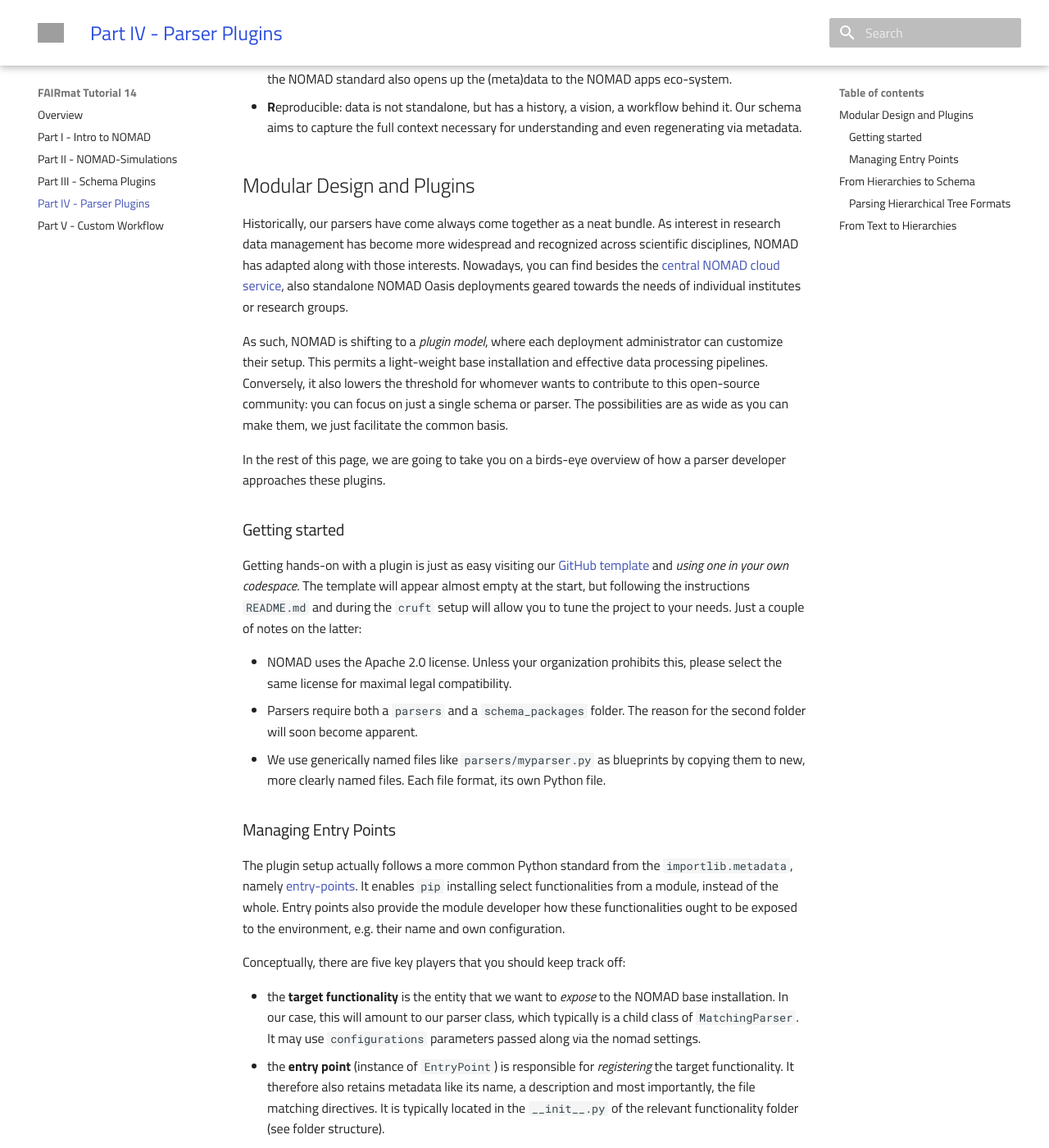
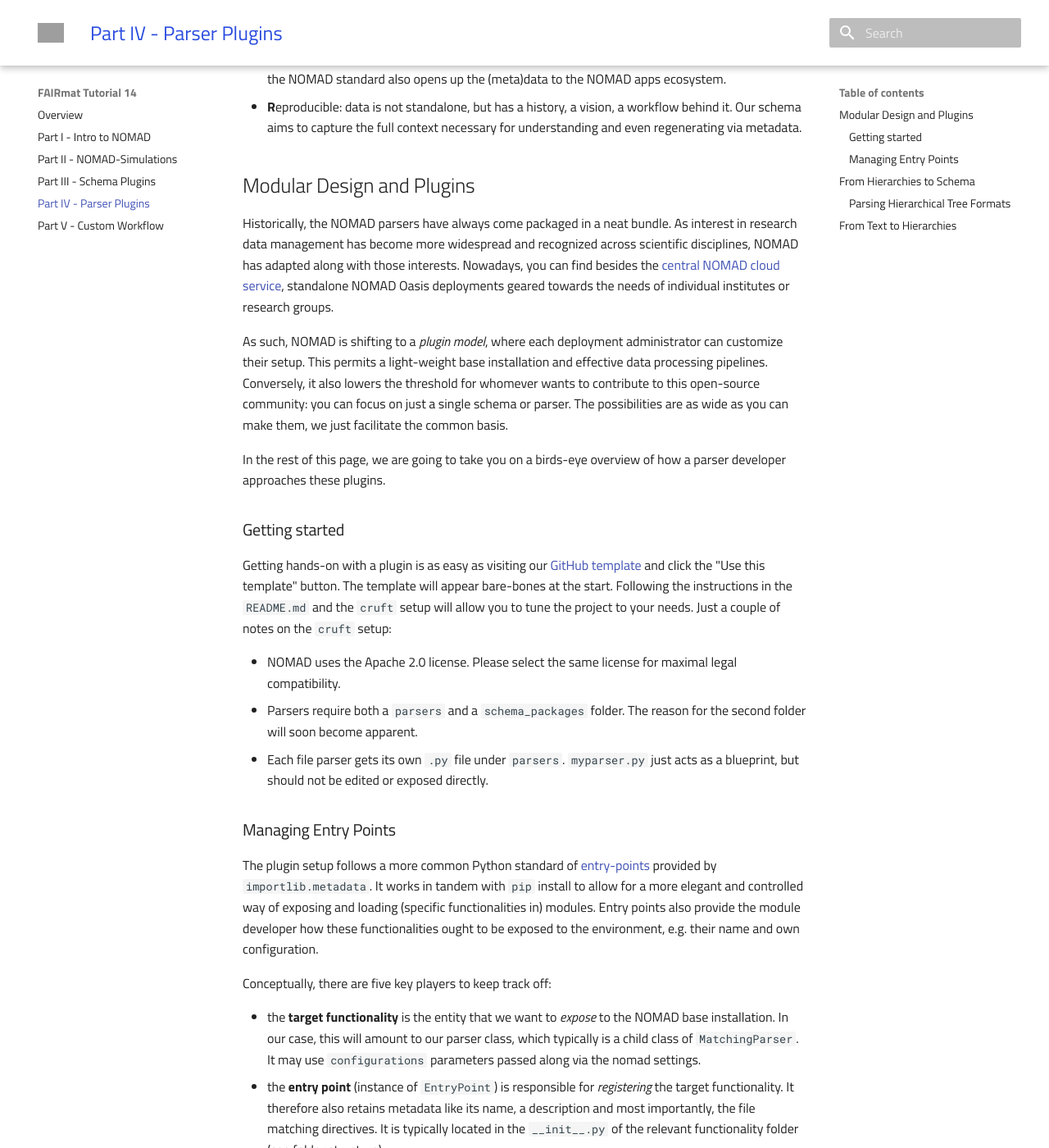
Before and after one commit to FAIRmat-NFDI/fairmat-tutorial-14-computational-plugins, an MkDocs documentation site: the page built from docs/parser_plugins.md, in a window 1280 px wide and 1400 px high, scrolled down 534 px. Shown: the whole window at 82% size. Built offline with MkDocs 1.6.1 and Material for MkDocs 9.7.7, drawn with Linux system fonts in a browser that asks for light colours; nearby versions of some CDN libraries; library files that are not in the unit come from our copies; some of the changed text lies outside the part shown; grey boxes are pictures that could not be loaded.

Commit message:
Apply Bernadette's feedback

```diff
--- a/docs/parser_plugins.md
+++ b/docs/parser_plugins.md
@@ -11,14 +11,14 @@
 
 - **F**indable: a wide selection of the extracted data is indexed in a database, powering a the search with highly customizable queries and modular search parameters.
 - **A**ccessible: the same database specifies clear API and GUI protocols on how retrieve the _full_ data extracted.
-- **I**nteroperable: we have a diverse team of experts who interface with various materials science communities, looking into harmonizing data representations and insights among them. Following the NOMAD standard also opens up the (meta)data to the NOMAD apps eco-system.
+- **I**nteroperable: we have a diverse team of experts who interface with various materials science communities, looking into harmonizing data representations and insights among them. Following the NOMAD standard also opens up the (meta)data to the NOMAD apps ecosystem.
 - **R**eproducible: data is not standalone, but has a history, a vision, a workflow behind it. Our schema aims to capture the full context necessary for understanding and even regenerating via metadata.
 
 ## Modular Design and Plugins
 
-Historically, our parsers have come always come together as a neat bundle.
+Historically, the NOMAD parsers have always come packaged in a neat bundle.
 As interest in research data management has become more widespread and recognized across scientific disciplines, NOMAD has adapted along with those interests.
-Nowadays, you can find besides the [central NOMAD cloud service](), also standalone NOMAD Oasis deployments geared towards the needs of individual institutes or research groups.
+Nowadays, you can find besides the [central NOMAD cloud service](https://nomad-lab.eu/nomad-lab/), standalone NOMAD Oasis deployments geared towards the needs of individual institutes or research groups.
 
 As such, NOMAD is shifting to a _plugin model_, where each deployment administrator can customize their setup.
 This permits a light-weight base installation and effective data processing pipelines.
@@ -29,21 +29,22 @@
 
 ### Getting started
 
-Getting hands-on with a plugin is just as easy visiting our [GitHub template]() and _using one in your own codespace_.
-The template will appear almost empty at the start, but following the instructions `README.md`  and during the `cruft` setup will allow you to tune the project to your needs.
-Just a couple of notes on the latter:
+Getting hands-on with a plugin is as easy as visiting our [GitHub template](https://github.com/FAIRmat-NFDI/nomad-plugin-template) and click the "Use this template" button.
+The template will appear bare-bones at the start.
+Following the instructions in the `README.md`  and the `cruft` setup will allow you to tune the project to your needs.
+Just a couple of notes on the `cruft` setup:
 
-- NOMAD uses the Apache 2.0 license. Unless your organization prohibits this, please select the same license for maximal legal compatibility.
+- NOMAD uses the Apache 2.0 license. Please select the same license for maximal legal compatibility.
 - Parsers require both a `parsers` and a `schema_packages` folder. The reason for the second folder will soon become apparent.
-- We use generically named files like `parsers/myparser.py` as blueprints by copying them to new, more clearly named files. Each file format, its own Python file.
+- Each file parser gets its own `.py` file under `parsers`. `myparser.py` just acts as a blueprint, but should not be edited or exposed directly.
 
 ### Managing Entry Points
 
-The plugin setup actually follows a more common Python standard from the `importlib.metadata`, namely [entry-points](https://setuptools.pypa.io/en/latest/userguide/entry_point.html).
-It enables `pip` installing select functionalities from a module, instead of the whole.
+The plugin setup follows a more common Python standard of [entry-points](https://setuptools.pypa.io/en/latest/userguide/entry_point.html) provided by `importlib.metadata`.
+It works in tandem with `pip` install to allow for a more elegant and controlled way of exposing and loading (specific functionalities in) modules.
 Entry points also provide the module developer how these functionalities ought to be exposed to the environment, e.g. their name and own configuration.
 
-Conceptually, there are five key players that you should keep track off:
+Conceptually, there are five key players to keep track off:
 
 - the **target functionality** is the entity that we want to _expose_ to the NOMAD base installation. In our case, this will amount to our parser class, which typically is a child class of `MatchingParser`. It may use `configurations` parameters passed along via the nomad settings.
 - the **entry point** (instance of `EntryPoint`) is responsible for _registering_ the target functionality. It therefore also retains metadata like its name, a description and most importantly, the file matching directives. It is typically located in the `__init__.py` of the relevant functionality folder (see folder structure).
@@ -56,7 +57,7 @@
 
 note on file matching
 
-For more detail on the specifics of each step, check out our [documentation]().
+For more detail on the specifics of each step, check out our [documentation](https://nomad-lab.eu/prod/v1/staging/docs/howto/plugins/plugins.html).
 
 ## From Hierarchies to Schema
 
@@ -93,8 +94,8 @@
 
 With all of these points covered, developing a parser now comes down to just implementing point 3 (matching source with target).
 This is the stage where data actually becomes semantically enriched and standardized.
-This is a profoundly human task (barring any further leaps in LLM capabilities), where domain expertise is most needed.
-It is thus this scientific curation task that is now most emphasized in parser development, rather than the coding aspects.
+At present, this is a profoundly human task, where domain expertise is most needed.
+Therefore, this scientific curation task is now most emphasized in parser development.
 
 Let us cover the remaining tools, so we can move on to the real science.
 
@@ -155,9 +156,9 @@
 
 ## From Text to Hierarchies
 
-Contrary to XML or HDF5, text files do not come with a machine-readable structure.
+Contrary to XML or HDF5, plain text files do have a machine-readable structure out-of-the-box.
 Therefore, step 2 (targeting data fields) requires an intermediate step to fall back on _key matching_.
-The source format is converted to a temporary tree format stored just in RAM by matching lines via regular expressions.
+The source format is converted to a temporary tree format stored by matching lines via regular expressions.
 The keys are assigned by various `text_parser.py/Quantity`s, which are themselves grouped together in a `text_parser.py/TextParser.quantities: list[Quantity]`.
 The nesting of layers is done by referring back to `TextParser` via `Quantity.sub_parser: TextParser`.
 
@@ -202,9 +203,9 @@
 The actual parsing of the data then happens at a deeper layer.
 It is therefore not uncommon to encounter block parsing of up to three layers deep.
 
-Sometimes, it is easier to map the data by their column index.
+It can be easier to map the data by their column index depending on their shape.
 Here, you can again use `xxxx.Quantity.repeats` in the `sub_parser`, this time as a `dict` mapping the indices to their respective labels.
 This is just a convenient short-hand.
 Accessing the data works just as with any other nested structure.
 
-Following this logic through, you will end up with a continuation of a vertically connected tree.
+Following this logic, you will end up with a continuation of a vertically connected tree.
```
Also changed, not shown: other parts of docs/parser_plugins.md (+6 -6 lines).
